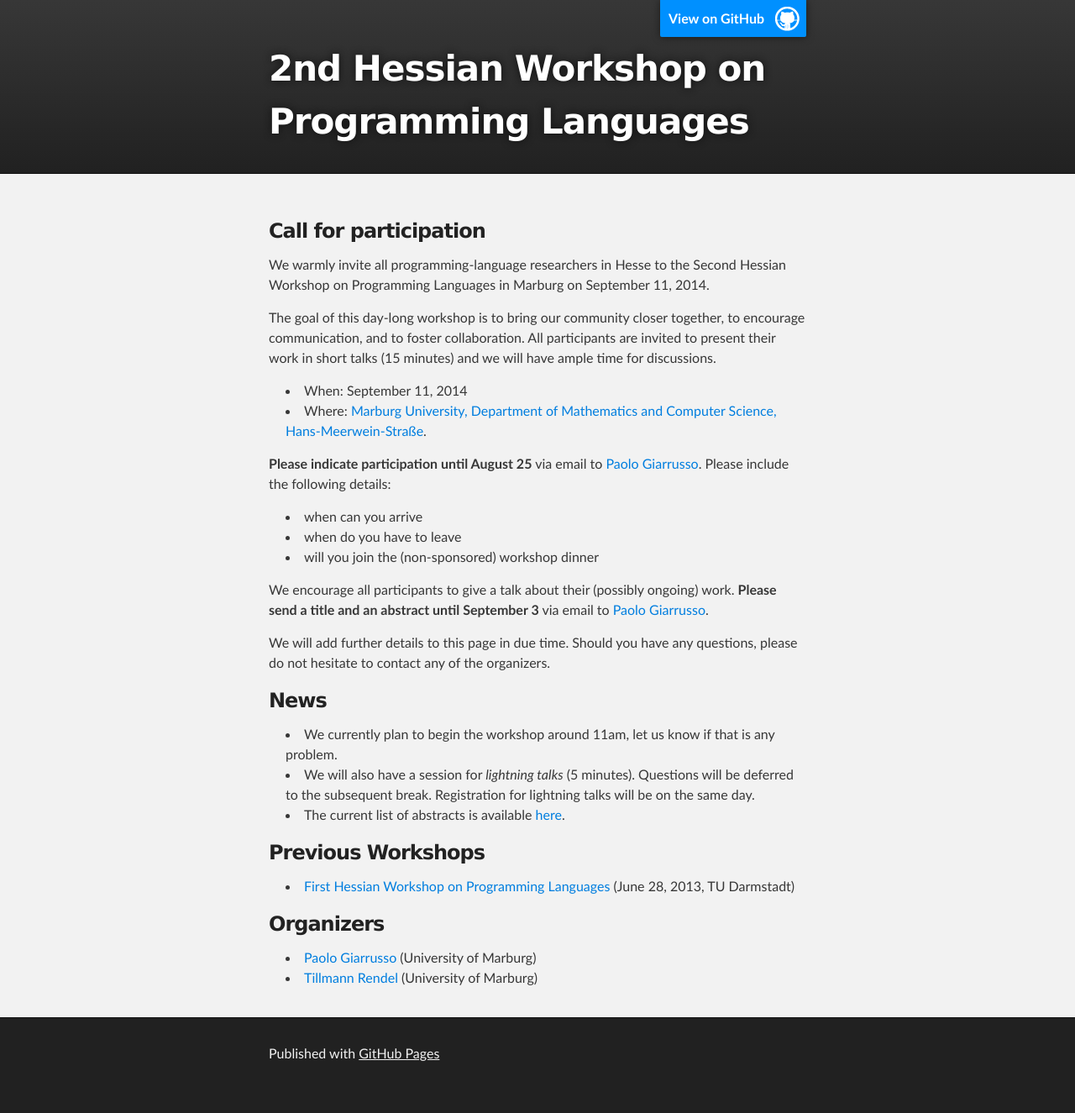
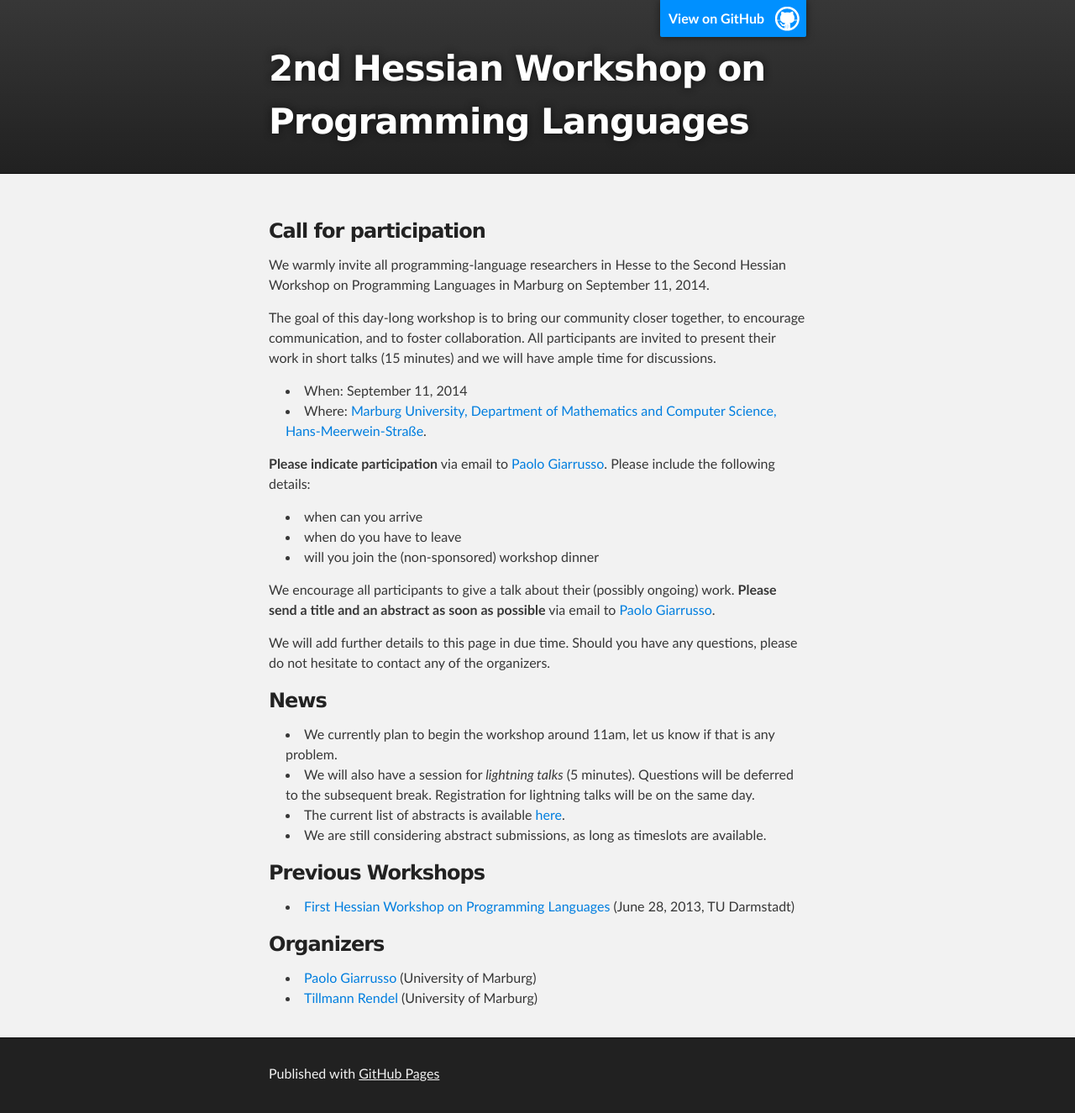
Before and after one commit to ps-mr/hesspl-2014, a Jekyll site: the page built from index.md, in a window 1280 px wide. Shown: the whole page at 84% size. Built offline with Jekyll 4.4.1, drawn with Linux system fonts in a browser that asks for light colours; before the commit the page ends 1301 px from its top, so only the background shows below that.

Commit message:
Reopen deadline

```diff
--- a/index.md
+++ b/index.md
@@ -14,7 +14,7 @@ and we will have ample time for discussions.
 * Where: [Marburg University, Department of Mathematics and Computer Science,
 Hans-Meerwein-Straße](http://www.uni-marburg.de/fb12/kontakt_lageplan).
 
-**Please indicate participation until August 25** via email to [Paolo
+**Please indicate participation** via email to [Paolo
 Giarrusso](pgiarrusso@informatik.uni-marburg.de). Please include the following
 details:
 
@@ -23,7 +23,7 @@ details:
 * will you join the (non-sponsored) workshop dinner
 
 We encourage all participants to give a talk about their (possibly ongoing)
-work. **Please send a title and an abstract until September 3** via email to [Paolo
+work. **Please send a title and an abstract as soon as possible** via email to [Paolo
 Giarrusso](pgiarrusso@informatik.uni-marburg.de).
 
 We will add further details to this page in due time.
@@ -37,6 +37,7 @@ that is any problem.
 deferred to the subsequent break. Registration for lightning talks will be on
 the same day.
 * The current list of abstracts is available [here](abstracts.html).
+* We are still considering abstract submissions, as long as timeslots are available.
 
 ### Previous Workshops
  * [First Hessian Workshop on Programming Languages](http://erdweg.org/HessPL/index.html) (June 28, 2013, TU Darmstadt)
```
